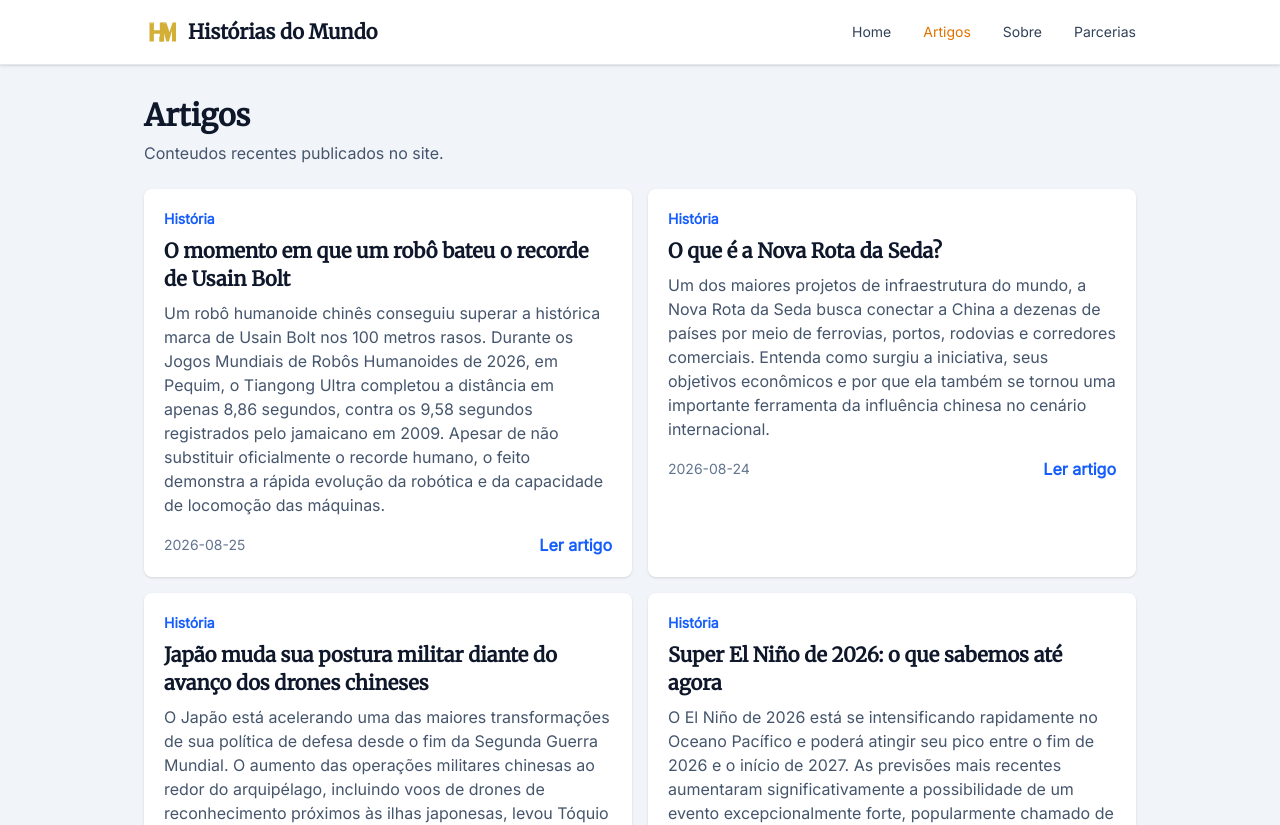
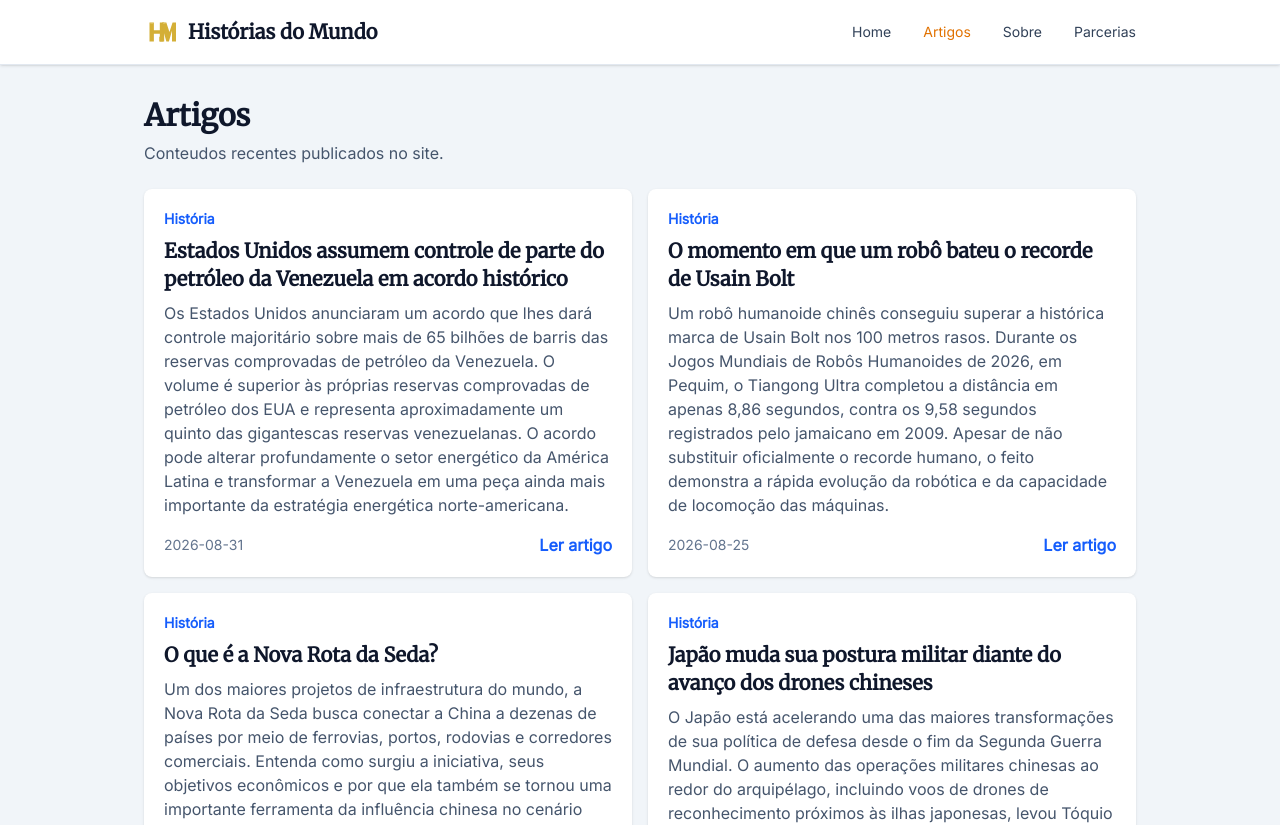
Before and after one commit to jordanlp19/Hist-rias-do-mundo, a React (Vite) app in the folder frontend/: page /artigos in a window 1280 px wide. Shown: the top 825 px of the page. Built offline with nearby package versions, Linux system fonts and the light colour scheme; what tailwind-animations would draw is missing.

Commit message:
Novo artigo Venezuela Petrole

```diff
--- a/frontend/src/data/articles.js
+++ b/frontend/src/data/articles.js
@@ -23,6 +23,7 @@ import elninoiImage from "../assets/articles/el-nino-2026.webp";
 import japposturaiImage from "../assets/articles/japao_postura_militar.webp";
 import rotadesedaiImage from "../assets/articles/nova_rota_da_seda.webp";
 import roboboltiImage from "../assets/articles/robo_recorde.webp";
+import venezupetiImage from "../assets/articles/petroleo_venezuela.webp";
 
 const articles = [
   {
@@ -1891,6 +1892,90 @@ Deutsche Welle - Informações sobre o Lightning, seu tempo de 9,32 segundos em
 
 South China Morning Post - Dados sobre a evolução do Tiangong Ultra em relação à edição anterior dos Jogos Mundiais de Robôs Humanoides.`,
   },
+
+  {
+    id: 27,
+    title:
+      "Estados Unidos assumem controle de parte do petróleo da Venezuela em acordo histórico",
+    slug: "Estados unidos assumem Venezuela",
+    description:
+      "Os Estados Unidos anunciaram um acordo que lhes dará controle majoritário sobre mais de 65 bilhões de barris das reservas comprovadas de petróleo da Venezuela. O volume é superior às próprias reservas comprovadas de petróleo dos EUA e representa aproximadamente um quinto das gigantescas reservas venezuelanas. O acordo pode alterar profundamente o setor energético da América Latina e transformar a Venezuela em uma peça ainda mais importante da estratégia energética norte-americana.",
+    category: "História",
+    image: venezupetiImage,
+    date: "2026-08-31",
+    author: "Jordan Lopes",
+    content: `O maior reservatório de petróleo do planeta
+
+A Venezuela ocupa uma posição única no mercado mundial de energia. O país possui as maiores reservas comprovadas de petróleo do mundo, concentradas principalmente na região conhecida como Cinturão do Orinoco.
+
+Dados da Administração de Informação de Energia dos Estados Unidos (EIA) apontavam aproximadamente 303 bilhões de barris de reservas comprovadas venezuelanas em 2023, equivalentes a cerca de 17% das reservas mundiais.
+
+Grande parte desse petróleo, entretanto, é extrapesado. Sua exploração exige infraestrutura, tecnologia e investimentos elevados.
+
+Décadas de dificuldades econômicas, falta de investimentos, deterioração da infraestrutura, sanções internacionais e problemas enfrentados pela estatal PDVSA fizeram com que a Venezuela produzisse muito menos petróleo do que seu gigantesco potencial permitiria.
+
+O acordo com os Estados Unidos
+
+No dia 28 de agosto de 2026, o presidente dos Estados Unidos, Donald Trump, anunciou um acordo com o governo interino venezuelano envolvendo mais de 65 bilhões de barris de reservas comprovadas.
+
+Segundo as informações divulgadas até o momento, uma parceria envolvendo os Estados Unidos e empresas privadas terá controle majoritário sobre a operação relacionada a essas reservas.
+
+O projeto envolve 17 campos petrolíferos e poderá permanecer em vigor por décadas.
+
+Na prática, isso não significa que todo o petróleo venezuelano passou a pertencer aos Estados Unidos. A Venezuela continua soberana sobre seus recursos naturais. Entretanto, Washington passa a ter uma posição extremamente poderosa na exploração e comercialização de uma parcela gigantesca dessas reservas.
+
+Um volume maior que as reservas dos próprios EUA
+
+A dimensão do acordo fica mais evidente quando os números são comparados.
+
+Segundo informações divulgadas pela Reuters, os aproximadamente 65 bilhões de barris envolvidos no acordo superam as reservas comprovadas dos próprios Estados Unidos, estimadas em cerca de 46 bilhões de barris.
+
+Isso significa que, somente através desse acordo, os norte-americanos terão acesso estratégico a uma quantidade de petróleo superior à existente atualmente em suas reservas comprovadas domésticas.
+
+Parte da produção venezuelana também poderá ser adquirida pelos Estados Unidos a custos favoráveis e utilizada para abastecer o mercado norte-americano e recompor a Reserva Estratégica de Petróleo do país.
+
+Por que os Estados Unidos querem o petróleo venezuelano?
+
+O acordo acontece em um momento particularmente sensível para o mercado internacional de energia.
+
+Conflitos no Oriente Médio, dificuldades no transporte marítimo e preocupações relacionadas ao abastecimento mundial aumentaram a importância estratégica de reservas localizadas próximas ao território norte-americano.
+
+A Venezuela está relativamente próxima das refinarias dos Estados Unidos e possui enormes quantidades de petróleo pesado, matéria-prima que diversas refinarias norte-americanas foram construídas para processar.
+
+Além disso, ampliar a produção venezuelana permitiria aos Estados Unidos reduzir parte de sua vulnerabilidade diante de crises envolvendo produtores localizados no Oriente Médio.
+
+Uma transformação que levará anos
+
+Apesar do tamanho impressionante das reservas, transformar petróleo subterrâneo em produção comercial não acontece imediatamente.
+
+Muitos campos venezuelanos precisam de novos equipamentos, oleodutos, sistemas elétricos, instalações de processamento e recuperação de infraestrutura abandonada ou deteriorada.
+
+O plano prevê atrair aproximadamente US$ 100 bilhões em investimentos privados e elevar significativamente a produção venezuelana nos próximos anos.
+
+Por isso, mesmo com o anúncio histórico, os efeitos sobre os preços internacionais do petróleo e dos combustíveis provavelmente serão graduais.
+
+Os EUA são agora os “donos” do petróleo venezuelano?
+
+Não exatamente.
+
+A Venezuela continua sendo proprietária de seus recursos naturais. O que mudou é o nível de participação e controle que os Estados Unidos poderão exercer sobre uma parcela gigantesca da exploração petrolífera venezuelana.
+
+Com mais de 65 bilhões de barris envolvidos, Washington conquistou uma posição estratégica sobre aproximadamente um quinto das reservas do país.
+
+Se o projeto for efetivamente executado como anunciado, será uma das maiores reorganizações do setor petrolífero venezuelano em décadas.
+
+E também poderá representar uma mudança histórica na geopolítica energética das Américas: enquanto durante décadas a Venezuela utilizou seu petróleo como instrumento de independência e influência política, agora uma parcela considerável dessa riqueza estará diretamente ligada aos interesses energéticos dos Estados Unidos.
+
+Fontes:
+
+Reuters - informações sobre o acordo entre Estados Unidos e Venezuela, os mais de 65 bilhões de barris envolvidos e os questionamentos jurídicos relacionados à operação.
+
+Associated Press - detalhes sobre os 17 campos petrolíferos, a participação norte-americana e os planos para utilização da produção venezuelana.
+
+U.S. Energy Information Administration (EIA) - dados sobre as reservas comprovadas da Venezuela, o Cinturão do Orinoco e a estrutura da indústria petrolífera venezuelana.
+
+S&P Global Commodity Insights - dados sobre produção, exportações venezuelanas para os Estados Unidos e questões jurídicas relacionadas ao controle dos campos.`,
+  },
 ];
 
 export default articles;
```
Also changed, not shown: frontend/src/assets/articles/petroleo_venezuela.webp (added).
